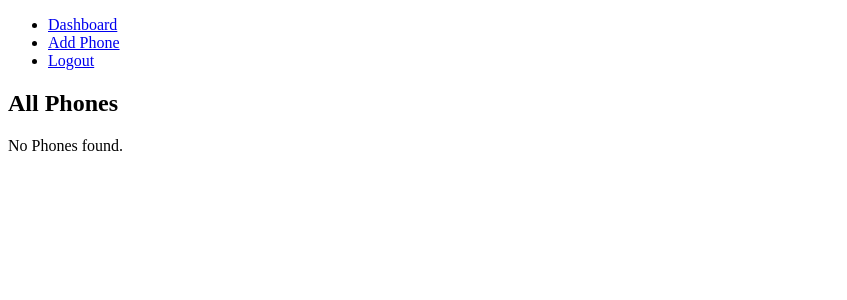
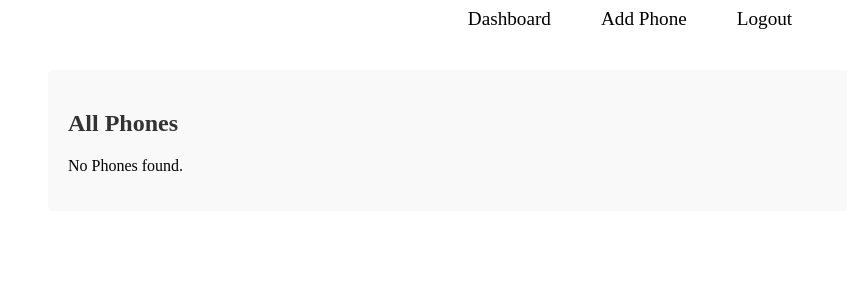
Before and after one commit to VaZoi/Eindtoets-P3, a PHP site: page /admin.php in a window 1280 px wide. Shown: the top 300 px of the page, without its empty margins (0-847 px from the left). Run offline with PHP 8.4, Linux system fonts and the light colour scheme; the visitor is signed in with stand-in values (Sample User, id 1); data that the repository does not hold is empty.

Commit message:
made admin and header style

```diff
--- a/admin/admin.php
+++ b/admin/admin.php
@@ -24,6 +24,8 @@ try {
     <meta charset="UTF-8">
     <meta name="viewport" content="width=device-width, initial-scale=1.0">
     <title>Document</title>
+    <link rel="stylesheet" href="../style/header.css">
+    <link rel="stylesheet" href="../style/admin.css">
     <script src="../navbar.js" defer></script>
 </head>
 <body>
--- a/admin/admin_add_phone.php
+++ b/admin/admin_add_phone.php
@@ -15,6 +15,7 @@ if (!$userAuth->isLoggedIn()) {
     <meta charset="UTF-8">
     <meta name="viewport" content="width=device-width, initial-scale=1.0">
     <title>Add Phone</title>
+    <link rel="stylesheet" href="../style/header.css">
     <script src="../navbar.js" defer></script>
 </head>
 <body>
--- /dev/null
+++ b/style/admin.css
@@ -0,0 +1,47 @@
+main {
+    margin: 20px;
+    padding: 20px;
+}
+
+.showphones {
+    background-color: #f9f9f9;
+    padding: 20px;
+    border-radius: 5px;
+}
+
+.showphones h2 {
+    color: #333;
+    margin-bottom: 20px;
+}
+
+.showphones table {
+    width: 100%;
+    border-collapse: collapse;
+}
+
+.showphones th, .showphones td {
+    padding: 8px;
+    border: 1px solid #ddd;
+    text-align: left;
+}
+
+.showphones th {
+    background-color: #f2f2f2;
+}
+
+.showphones tr:nth-child(even) {
+    background-color: #f9f9f9;
+}
+
+.showphones tr:hover {
+    background-color: #ddd;
+}
+
+.showphones td a {
+    text-decoration: none;
+    color: #007bff;
+}
+
+.showphones td a:hover {
+    color: #0056b3;
+}
--- /dev/null
+++ b/style/header.css
@@ -0,0 +1,25 @@
+.nav {
+    display: flex;
+    justify-content: center;
+    list-style-type: none;
+    padding: 0;
+    margin: 0;
+}
+
+.menu_item {
+    display: inline-block;
+    margin-right: 20px;
+}
+
+.menu_item a {
+    text-decoration: none;
+    color: black;
+    padding: 10px 15px;
+    border-radius: 5px;
+    font-size: larger;
+}
+
+.menu_item a:hover {
+    background-color: #f0f0f0;
+    color: black;
+}
```
Also changed, not shown: admin/admin_edit_phone.php (+6 -5 lines).
